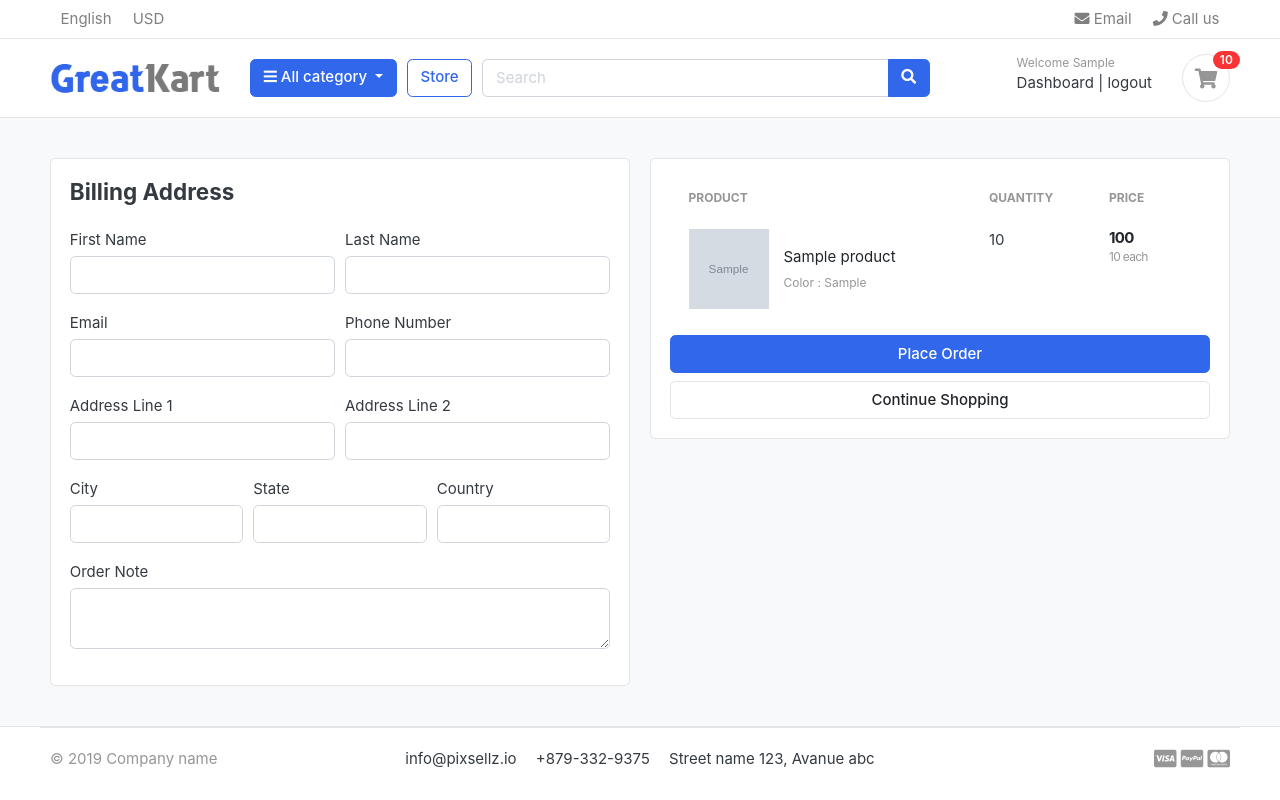
After one commit to Amitvish048/ShoppingCart-Django, a Django app: page /cart/checkout/ in a window 1280 px wide. The commit adds this page. Run offline with Django 5.2, Linux system fonts and the light colour scheme; a user stored in the database is signed in; tables that the repository leaves empty hold one stand-in row (values such as "Sample post"); grey boxes marked "Sample" are stand-in pictures; some libraries are stand-ins or nearby versions; some web fonts are replaced.

Commit message:
handled check cart and checkuy page for logged in users

```diff
--- a/carts/context_processors.py
+++ b/carts/context_processors.py
@@ -9,7 +9,10 @@ def counter(request):
     else:
         try:
             cart = Cart.objects.filter(cart_id=_cart_id(request))
-            cart_items = CartItem.objects.all().filter(cart=cart[:1])
+            if request.user.is_authenticated:
+                cart_items = CartItem.objects.all().filter(user=request.user)
+            else:
+                cart_items = CartItem.objects.all().filter(cart=cart[:1])
             for cart_item in cart_items:
                 cart_count += cart_item.quantity
         except Cart.DoesNotExist:
--- a/carts/models.py
+++ b/carts/models.py
@@ -1,5 +1,6 @@
 from django.db import models
 from store.models import Product,Variation
+from accounts.models import Account
 
 # Create your models here.
 
@@ -12,9 +13,10 @@ class Cart(models.Model):
 
 
 class CartItem(models.Model):
+    user = models.ForeignKey(Account, on_delete=models.CASCADE, null=True)
     product = models.ForeignKey(Product, on_delete=models.CASCADE)
     variations = models.ManyToManyField(Variation, blank=True)
-    cart = models.ForeignKey(Cart, on_delete=models.CASCADE)
+    cart = models.ForeignKey(Cart, on_delete=models.CASCADE, null=True)
     quantity = models.IntegerField()
     is_active = models.BooleanField(default=True)
 
--- a/carts/urls.py
+++ b/carts/urls.py
@@ -7,4 +7,6 @@ urlpatterns = [
     path('cart_add/<int:product_id>/', views.add_cart, name='add_cart'),
     path('remove_cart/<int:product_id>/<int:cart_item_id>/', views.remove_cart, name='remove_cart'),
     path('remove_cart_item/<int:product_id>/<int:cart_item_id>/', views.remove_cart_item, name='remove_cart_item'),
+
+    path('checkout/',views.checkout, name='checkout'),
 ]
--- a/carts/views.py
+++ b/carts/views.py
@@ -2,6 +2,8 @@ from django.shortcuts import render,redirect,get_object_or_404,HttpResponse
 from .models import Product,Cart,CartItem
 from django.core.exceptions import ObjectDoesNotExist
 from store.models import Variation
+from django.contrib.auth.decorators import login_required
+
 # Create your views here.
 
 
@@ -87,88 +89,167 @@ def _cart_id(request):
 #         cart_item.save()
 
 #     return redirect('cart')
+
 def add_cart(request, product_id):
+
+    current_user = request.user
     product = Product.objects.get(id=product_id)  # get product
-    product_variation = []
+    #if the user is authenticated
+    if current_user.is_authenticated:
+        product_variation = []
+        if request.method == 'POST':
+                for item in request.POST:
+                    key = item
+                    value = request.POST[key]
+                    print(key,value,"=================")
 
-    if request.method == 'POST':
-        for key, value in request.POST.items():
-            # skip csrf token
-            if key == 'csrfmiddlewaretoken':
-                continue
+                    try:
+                        variation = Variation.objects.get(
+                            product=product,
+                            variation_category__iexact=key,
+                            variation_value__iexact=value
+                        )
+                        print(variation)
+                        product_variation.append(variation)
 
-            try:
-                variation = Variation.objects.get(
-                    product=product,
-                    variation_category__iexact=key,
-                    variation_value__iexact=value
-                )
-                product_variation.append(variation)
-            except Variation.DoesNotExist:
-                pass
+                    except Variation.DoesNotExist:
+                        pass
 
-    # Get or create cart
-    try:
-        cart = Cart.objects.get(cart_id=_cart_id(request))
-    except Cart.DoesNotExist:
-        cart = Cart.objects.create(cart_id=_cart_id(request))
-    cart.save()
+        # Check if cart item already exists
+        is_cart_item_exists = CartItem.objects.filter(product=product, user=current_user).exists()
 
-    # Check if cart item already exists
-    is_cart_item_exists = CartItem.objects.filter(product=product, cart=cart).exists()
+        if is_cart_item_exists:
+            cart_items = CartItem.objects.filter(product=product, user=current_user)
 
-    if is_cart_item_exists:
-        cart_items = CartItem.objects.filter(product=product, cart=cart)
+            # existing_variations -> from DB
+            # product_variation -> from current request
+            ex_val_list = []
+            id = []
 
-        # existing_variations -> from DB
-        # product_variation -> from current request
-        ex_val_list = []
-        id_list = []
+            for item in cart_items:
+                existing_variation = item.variations.all()
+                ex_val_list.append(list(existing_variation))
+                id.append(item.id)
 
-        for item in cart_items:
-            existing_variation = item.variations.all()
-            ex_val_list.append(list(existing_variation))
-            id_list.append(item.id)
+            print(ex_val_list)
 
-        if product_variation in ex_val_list:
-            # If same variation exists → increase qty
-            index = ex_val_list.index(product_variation)
-            item_id = id_list[index]
-            cart_item = CartItem.objects.get(id=item_id)
-            cart_item.quantity += 1
+            if product_variation in ex_val_list:
+                # If same variation exists → increase qty
+                index = ex_val_list.index(product_variation)
+                item_id = id[index]
+                item = CartItem.objects.get(id=item_id)
+                item.quantity += 1
+                item.save()
+
+            else:
+
+                # If variation is new → create new cart item
+                item = CartItem.objects.create(product=product, quantity=1, user=current_user)
+                if len(product_variation) > 0:
+                    item.variations.clear()
+                    item.variations.add(*product_variation)
+                item.save()
+
+        else:
+            # If no cart item exists → create new
+            cart_item = CartItem.objects.create(
+                product=product,
+                quantity=1,
+                user=current_user,
+            )
+            if len(product_variation) > 0:
+                cart_item.variations.clear()
+                cart_item.variations.add(*product_variation)
+
             cart_item.save()
+        return redirect('cart')
+    #if user not authenticated
+    else:
+        product_variation = []
+
+        if request.method == 'POST':
+                for item in request.POST:
+                    key = item
+                    value = request.POST[key]
+                    print(key,value,"=================")
+
+                    try:
+                        variation = Variation.objects.get(
+                            product=product,
+                            variation_category__iexact=key,
+                            variation_value__iexact=value
+                        )
+                        product_variation.append(variation)
+                    except Variation.DoesNotExist:
+                        pass
+
+        # Get or create cart
+        try:
+            cart = Cart.objects.get(cart_id=_cart_id(request))
+        except Cart.DoesNotExist:
+            cart = Cart.objects.create(cart_id=_cart_id(request))
+        cart.save()
+
+        # Check if cart item already exists
+        is_cart_item_exists = CartItem.objects.filter(product=product, cart=cart).exists()
+
+        if is_cart_item_exists:
+            cart_items = CartItem.objects.filter(product=product, cart=cart)
+
+            # existing_variations -> from DB
+            # product_variation -> from current request
+            ex_val_list = []
+            id = []
+
+            for item in cart_items:
+                existing_variation = item.variations.all()
+                ex_val_list.append(list(existing_variation))
+                id.append(item.id)
+
+            if product_variation in ex_val_list:
+                # If same variation exists → increase qty
+                index = ex_val_list.index(product_variation)
+                item_id = id[index]
+                item = CartItem.objects.get(id=item_id)
+                item.quantity += 1
+                item.save()
+            else:
+
+                # If variation is new → create new cart item
+                item = CartItem.objects.create(product=product, quantity=1, cart=cart)
+                if len(product_variation) > 0:
+                    item.variations.clear()
+                    item.variations.add(*product_variation)
+                item.save()
+
         else:
-            # If variation is new → create new cart item
+            # If no cart item exists → create new
             cart_item = CartItem.objects.create(
                 product=product,
                 quantity=1,
                 cart=cart,
             )
-            if product_variation:
-                cart_item.variations.set(product_variation)
-            cart_item.save()
-    else:
-        # If no cart item exists → create new
-        cart_item = CartItem.objects.create(
-            product=product,
-            quantity=1,
-            cart=cart,
-        )
-        if product_variation:
-            cart_item.variations.set(product_variation)
-        cart_item.save()
+            if len(product_variation) > 0:
+                cart_item.variations.clear()
+                cart_item.variations.add(*product_variation)
 
-    return redirect('cart')
+                cart_item.save()
+
+        return redirect('cart')
 
 
 
 
 def remove_cart(request,product_id,cart_item_id):
-    cart = Cart.objects.get(cart_id =_cart_id(request))
-    print(cart,"=================")
+
     product = get_object_or_404(Product, id=product_id)
     try:
-        cart_item = CartItem.objects.get(product=product, cart=cart, id=cart_item_id)
+        if request.user.is_authenticated:
+            cart_item = CartItem.objects.get(product=product, user=request.user, id=cart_item_id)
+        else:
+
+            cart = Cart.objects.get(cart_id =_cart_id(request))
+            cart_item = CartItem.objects.get(product=product, cart=cart, id=cart_item_id)
 
         if cart_item.quantity > 1:
             cart_item.quantity -= 1
@@ -179,20 +260,42 @@ def remove_cart(request,product_id,cart_item_id):
         pass
     return redirect('cart')
 
+
+
+
+
+
 def remove_cart_item(request,product_id,cart_item_id):
-    cart = Cart.objects.get(cart_id =_cart_id(request))
+
     product = get_object_or_404(Product, id=product_id)
-    cart_item = CartItem.objects.get(product=product, cart=cart, id=cart_item_id)
+
+    if request.user.is_authenticated:
+        cart_item = CartItem.objects.get(product=product, user=request.user, id=cart_item_id)
+
+    else:
+        cart = Cart.objects.get(cart_id =_cart_id(request))
+        cart_item = CartItem.objects.get(product=product, cart=cart, id=cart_item_id)
+
     cart_item.delete()
     return redirect('cart')
+
+
+
+
 
 
 def cart(request, total=0,quantity=0 ,cart_items=None):
     try:
         tax = 0
         grand_total = 0
-        cart = Cart.objects.get(cart_id=_cart_id(request))
-        cart_items = CartItem.objects.filter(cart=cart, is_active=True)
+        if request.user.is_authenticated:
+            cart_items = CartItem.objects.filter(user=request.user, is_active=True)
+
+        else:
+            cart = Cart.objects.get(cart_id=_cart_id(request))
+            cart_items = CartItem.objects.filter(cart=cart, is_active=True)
+
+
         for cart_item in cart_items:
             total += (cart_item.product.price * cart_item.quantity)
 
@@ -211,3 +314,67 @@ def cart(request, total=0,quantity=0 ,cart_items=None):
     }
 
     return render(request,'store/cart.html',context)
+
+
+# @login_required(login_url = 'login')
+# def checkout(request, total=0,quantity=0 ,cart_items=None):
+#     try:
+#         tax = 0
+#         grand_total = 0
+#         cart = Cart.objects.get(cart_id=_cart_id(request))
+#         cart_items = CartItem.objects.filter(cart=cart, is_active=True)
+#         for cart_item in cart_items:
+#             total += (cart_item.product.price * cart_item.quantity)
+
+#         tax = (2 * total)/100
+#         grand_total = total + tax
+
+#     except ObjectDoesNotExist:
+#         pass
+
+#     context = {
+#         'total': total,
+#         'qunatity': quantity,
+#         'cart_items': cart_items,
+#         'tax': tax,
+#         'grand_total': grand_total
+#     }
+
+#     return render(request,'store/checkout.html',context)
+
+
+from django.contrib.auth.decorators import login_required
+from django.core.exceptions import ObjectDoesNotExist
+
+@login_required(login_url='login')
+def checkout(request, total=0, quantity=0, cart_items=None):
+    tax = 0
+    grand_total = 0
+    try:
+        if request.user.is_authenticated:
+            # ✅ Fetch by logged-in user
+            cart_items = CartItem.objects.filter(user=request.user, is_active=True)
+        else:
+            # ✅ Fetch by session cart
+            cart = Cart.objects.get(cart_id=_cart_id(request))
+            cart_items = CartItem.objects.filter(cart=cart, is_active=True)
+
+        for cart_item in cart_items:
+            total += (cart_item.product.price * cart_item.quantity)
+            quantity += cart_item.quantity
+
+        tax = (2 * total) / 100
+        grand_total = total + tax
+
+    except ObjectDoesNotExist:
+        cart_items = []
+
+    context = {
+        'total': total,
+        'quantity': quantity,     # ✅ fixed typo
+        'cart_items': cart_items,
+        'tax': tax,
+        'grand_total': grand_total,
+    }
+
+    return render(request, 'store/checkout.html', context)
--- /dev/null
+++ b/templates/store/checkout.html
@@ -0,0 +1,147 @@
+{% extends 'base.html' %}
+{% load static %}
+
+{% block content %}
+<section class="section-content padding-y bg">
+    <div class="container">
+
+        <div class="row">
+            <!-- Billing Address Form -->
+            <aside class="col-lg-6">
+                <div class="card">
+                    <div class="card-body">
+                        <h4 class="card-title mb-4">Billing Address</h4>
+                        <form action="" method="POST">
+                            {% csrf_token %}
+                            <!-- Name Row -->
+                            <div class="form-row">
+                                <div class="col form-group">
+                                    <label for="">First Name</label>
+                                    <input type="text" name="first_name" class="form-control">
+                                </div>
+                                <div class="col form-group">
+                                    <label for="">Last Name</label>
+                                    <input type="text" name="last_name" class="form-control">
+                                </div>
+                            </div>
+
+                            <!-- Email & Phone Row -->
+                            <div class="form-row">
+                                <div class="col form-group">
+                                    <label for="">Email</label>
+                                    <input type="email" name="email" class="form-control">
+                                </div>
+                                <div class="col form-group">
+                                    <label for="">Phone Number</label>
+                                    <input type="tel" name="phone" class="form-control">
+                                </div>
+                            </div>
+
+                            <!-- Address Row -->
+                            <div class="form-row">
+                                <div class="col form-group">
+                                    <label for="">Address Line 1</label>
+                                    <input type="text" name="address_line_1" class="form-control">
+                                </div>
+                                <div class="col form-group">
+                                    <label for="">Address Line 2</label>
+                                    <input type="text" name="address_line_2" class="form-control">
+                                </div>
+                            </div>
+
+                            <!-- City, State, Country Row -->
+                            <div class="form-row">
+                                <div class="col form-group">
+                                    <label for="">City</label>
+                                    <input type="text" name="city" class="form-control">
+                                </div>
+                                <div class="col form-group">
+                                    <label for="">State</label>
+                                    <input type="text" name="state" class="form-control">
+                                </div>
+                                <div class="col form-group">
+                                    <label for="">Country</label>
+                                    <input type="text" name="country" class="form-control">
+                                </div>
+                            </div>
+
+                            <!-- Order Note -->
+                            <div class="form-row">
+                                <div class="col form-group">
+                                    <label for="">Order Note</label>
+                                    <textarea name="order_note" rows="2" class="form-control"></textarea>
+                                </div>
+                            </div>
+
+                    </div>
+                </div>
+            </aside>
+
+            <!-- Cart Summary -->
+            <aside class="col-lg-6">
+                <div class="card">
+                    <div class="card-body">
+                        <table class="table table-borderless table-shopping-cart">
+                            <thead class="text-muted">
+                                <tr class="small text-uppercase">
+                                    <th scope="col">Product</th>
+                                    <th scope="col" width="120">Quantity</th>
+                                    <th scope="col" width="120">Price</th>
+
+                                </tr>
+                            </thead>
+                            <tbody>
+                                {% for cart_item in cart_items %}
+                                <tr>
+                                    <!-- Product Info -->
+                                    <td>
+                                        <figure class="itemside align-items-center">
+                                            <div class="aside">
+                                                <img src="{{ cart_item.product.images.url }}" class="img-sm">
+                                            </div>
+                                            <figcaption class="info">
+                                                <a href="{{ cart_item.product.get_url }}" class="title text-dark">
+                                                    {{ cart_item.product.product_name }}
+                                                </a>
+                                                <p class="text-muted small">
+                                                    {% if cart_item.variations.all %}
+                                                        {% for item in cart_item.variations.all %}
+                                                            {{ item.variation_category|capfirst }} :
+                                                            {{ item.variation_value|capfirst }} <br>
+                                                        {% endfor %}
+                                                    {% endif %}
+                                                </p>
+                                            </figcaption>
+                                        </figure>
+                                    </td>
+
+                                    <!-- Quantity -->
+                                    <td>
+                                        <label for="">{{ cart_item.quantity }}</label>
+                                    </td>
+
+                                    <!-- Price -->
+                                    <td>
+                                        <div class="price-wrap">
+                                            <var class="price">{{ cart_item.sub_price }}</var>
+                                            <small class="text-muted">{{ cart_item.product.price }} each</small>
+                                        </div>
+                                    </td>
+
+                                    <!-- Remove -->
+
+                                </tr>
+                                {% endfor %}
+                            </tbody>
+                        </table>
+                        <button type="submit" name="submit" class="btn btn-primary btn-block mt-3">Place Order</button>
+                        <a href="{% url 'store' %}" class="btn btn-light btn-block mt-2">Continue Shopping</a>
+                    </form>
+                    </div>
+                </div>
+            </aside>
+        </div>
+
+    </div>
+</section>
+{% endblock %}
```
Also changed, not shown: accounts/views.py (+61 -1 lines), templates/store/cart.html (+22 -19 lines), carts/migrations/0003_cartitem_user.py (added), carts/migrations/0004_alter_cartitem_cart.py (added).
